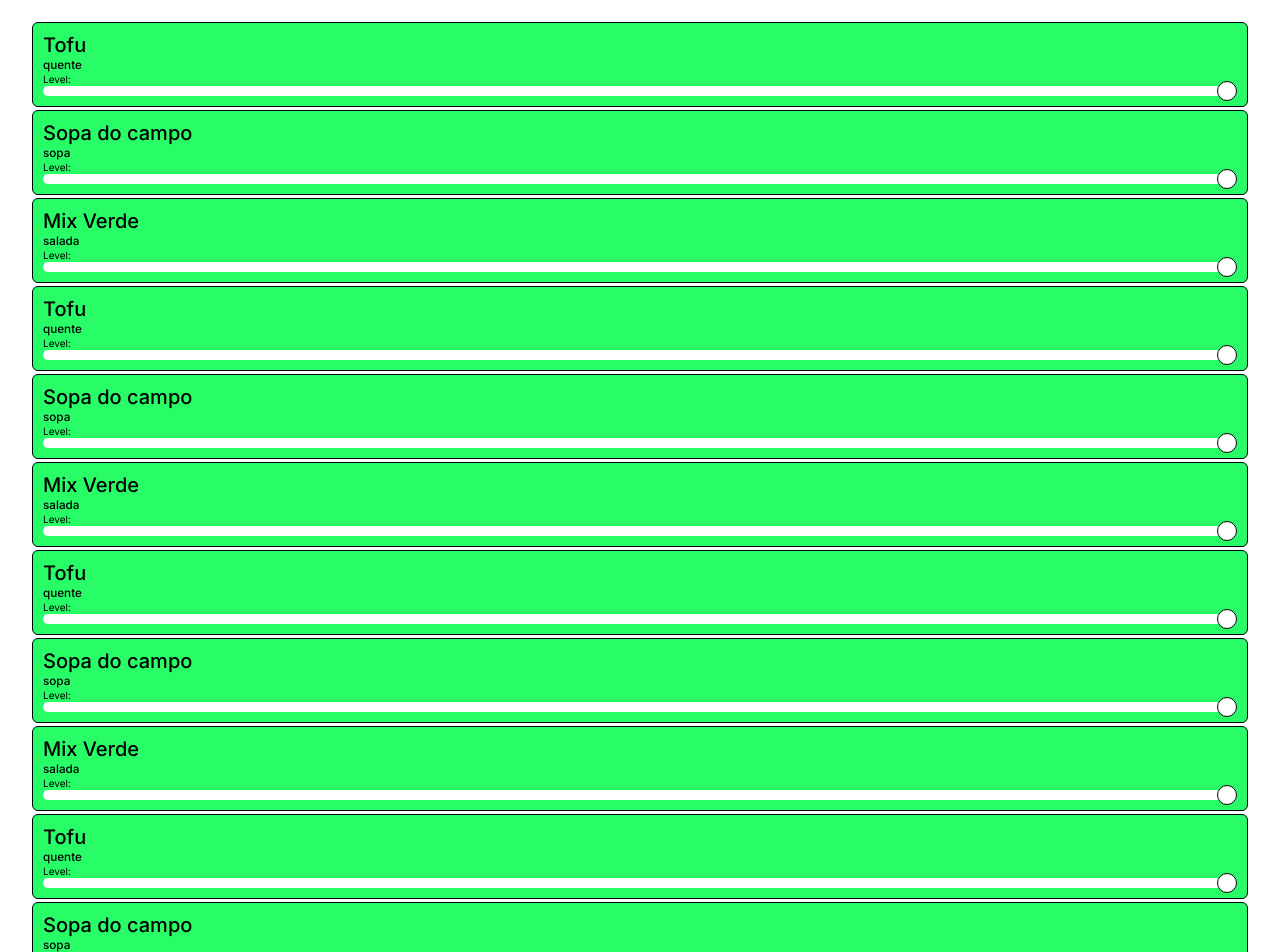
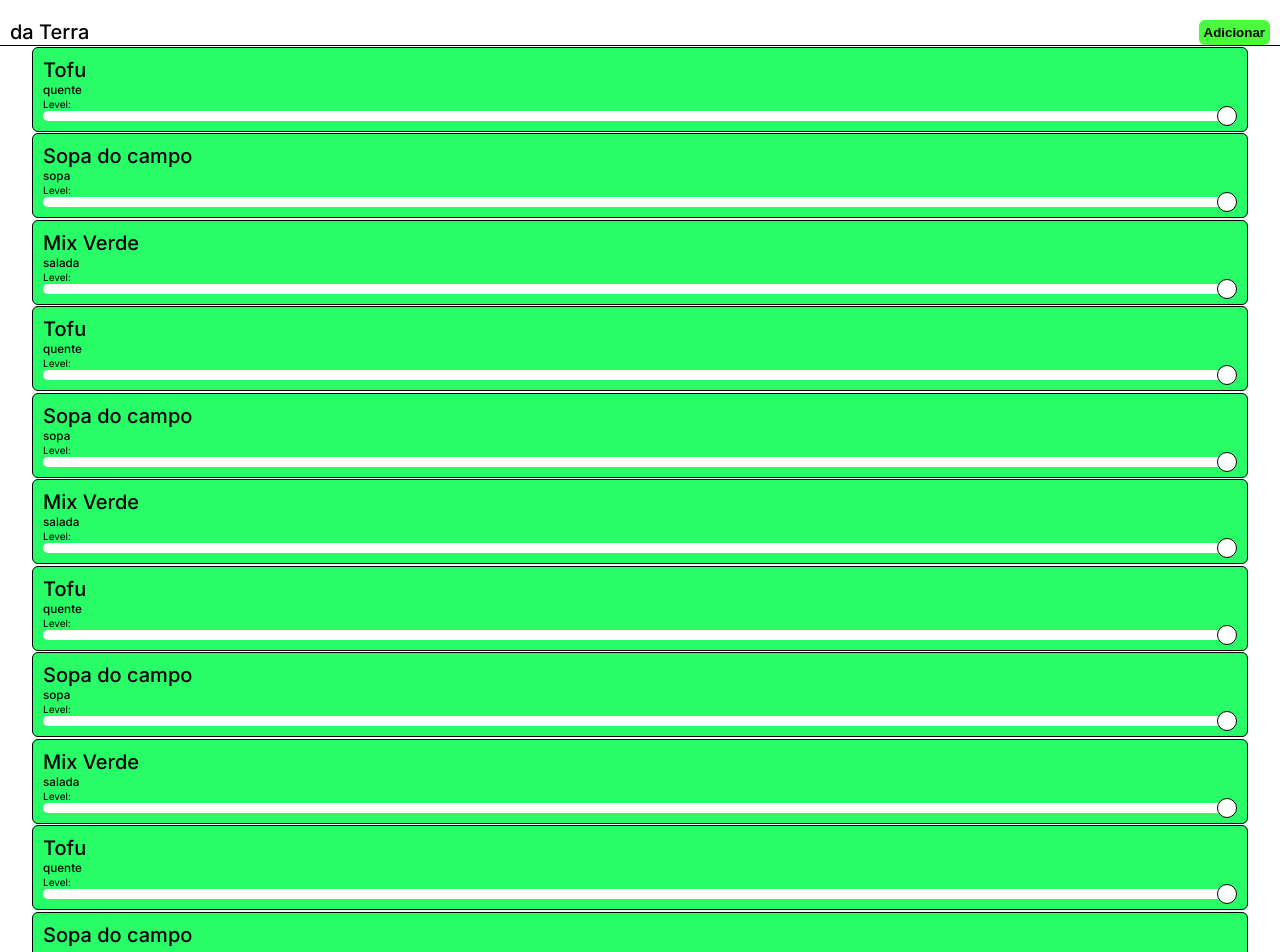
Before and after one commit to DreicLeal/buffetManagerFront, a Next.js app in the folder buffet_manager/: page / in a window 1280 px wide. Shown: the top 952 px of the page. Built offline with nearby package versions, Linux system fonts and the light colour scheme.

Commit message:
fixing layout

```diff
--- a/buffet_manager/src/app/page.module.css
+++ b/buffet_manager/src/app/page.module.css
@@ -6,3 +6,6 @@
   padding: 2rem;
   min-height: 100vh;
 }
+.dishesContainer {
+  margin-top: 25px;
+}
--- a/buffet_manager/src/app/page.tsx
+++ b/buffet_manager/src/app/page.tsx
@@ -1,22 +1,27 @@
-"use client"
-import DishFrame from '@/components/dishFrame/DishFrame'
-import styles from './page.module.css'
+import DishFrame from "@/components/dishFrame/DishFrame";
+import styles from "./page.module.css";
+import AddFoodModal from "@/components/modal/addDishesModal";
+import Header from "@/components/header/header";
 
 export default function Home() {
   return (
     <main className={styles.main}>
-      <DishFrame type='quente' name='Tofu'/>
-      <DishFrame type='sopa' name='Sopa do campo'/>
-      <DishFrame type='salada' name='Mix Verde'/>
-      <DishFrame type='quente' name='Tofu'/>
-      <DishFrame type='sopa' name='Sopa do campo'/>
-      <DishFrame type='salada' name='Mix Verde'/>
-      <DishFrame type='quente' name='Tofu'/>
-      <DishFrame type='sopa' name='Sopa do campo'/>
-      <DishFrame type='salada' name='Mix Verde'/>
-      <DishFrame type='quente' name='Tofu'/>
-      <DishFrame type='sopa' name='Sopa do campo'/>
-      <DishFrame type='salada' name='Mix Verde'/>
+      <Header />
+      {/* <AddFoodModal /> */}
+      <div className={styles.dishesContainer}>
+        <DishFrame type="quente" name="Tofu" />
+        <DishFrame type="sopa" name="Sopa do campo" />
+        <DishFrame type="salada" name="Mix Verde" />
+        <DishFrame type="quente" name="Tofu" />
+        <DishFrame type="sopa" name="Sopa do campo" />
+        <DishFrame type="salada" name="Mix Verde" />
+        <DishFrame type="quente" name="Tofu" />
+        <DishFrame type="sopa" name="Sopa do campo" />
+        <DishFrame type="salada" name="Mix Verde" />
+        <DishFrame type="quente" name="Tofu" />
+        <DishFrame type="sopa" name="Sopa do campo" />
+        <DishFrame type="salada" name="Mix Verde" />
+      </div>
     </main>
-  )
+  );
 }
```
Also changed, not shown: buffet_manager/src/app/layout.tsx (+9 -9 lines).
